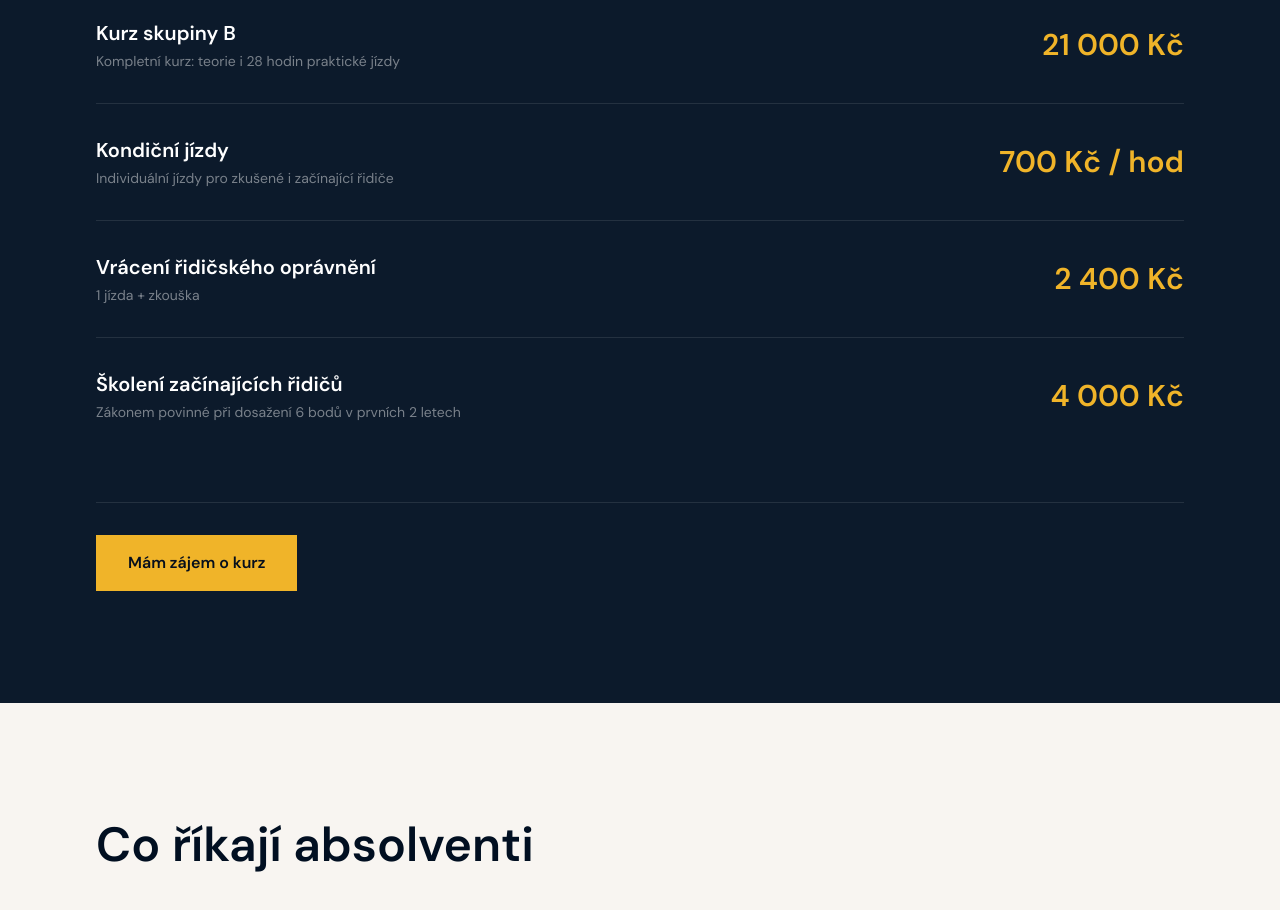
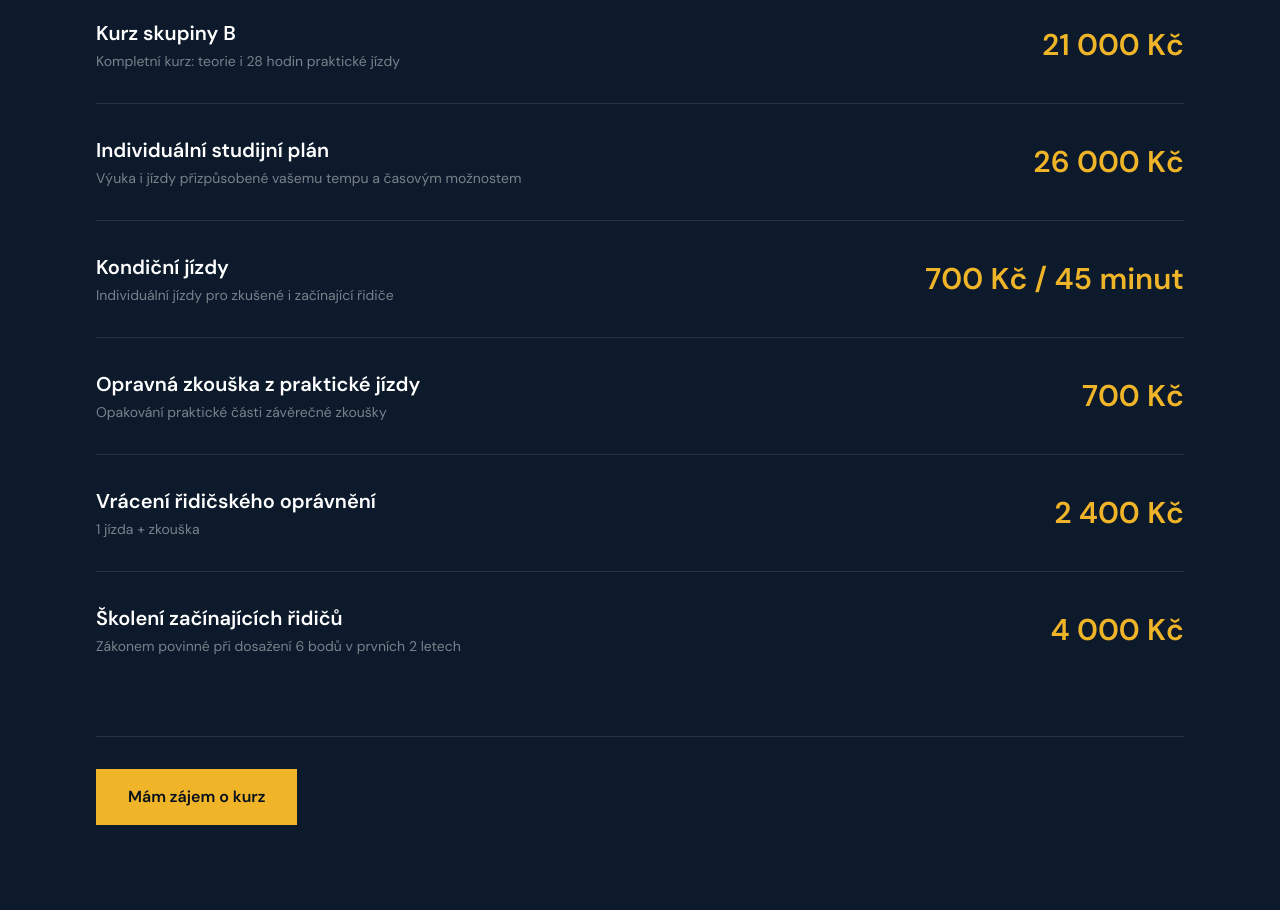
Before and after one commit to sznapiGoat/stastnyDemo, a Next.js app: page / in a window 1280 px wide. Shown: the part 3800-4710 px from the top of the page. Built offline with nearby package versions, Linux system fonts and the light colour scheme.

Commit message:
feat: update pricing - 45min kondicni jizdy, add opravna zkouska and individualni plan
Co-Authored-By: Claude Opus 5 <noreply@anthropic.com>

```diff
--- a/components/pricing-section.tsx
+++ b/components/pricing-section.tsx
@@ -9,9 +9,19 @@ const pricingItems = [
     note: "Kompletní kurz: teorie i 28 hodin praktické jízdy",
   },
   {
+    name: "Individuální studijní plán",
+    price: "26 000 Kč",
+    note: "Výuka i jízdy přizpůsobené vašemu tempu a časovým možnostem",
+  },
+  {
     name: "Kondiční jízdy",
-    price: "700 Kč / hod",
+    price: "700 Kč / 45 minut",
     note: "Individuální jízdy pro zkušené i začínající řidiče",
+  },
+  {
+    name: "Opravná zkouška z praktické jízdy",
+    price: "700 Kč",
+    note: "Opakování praktické části závěrečné zkoušky",
   },
   {
     name: "Vrácení řidičského oprávnění",
```
